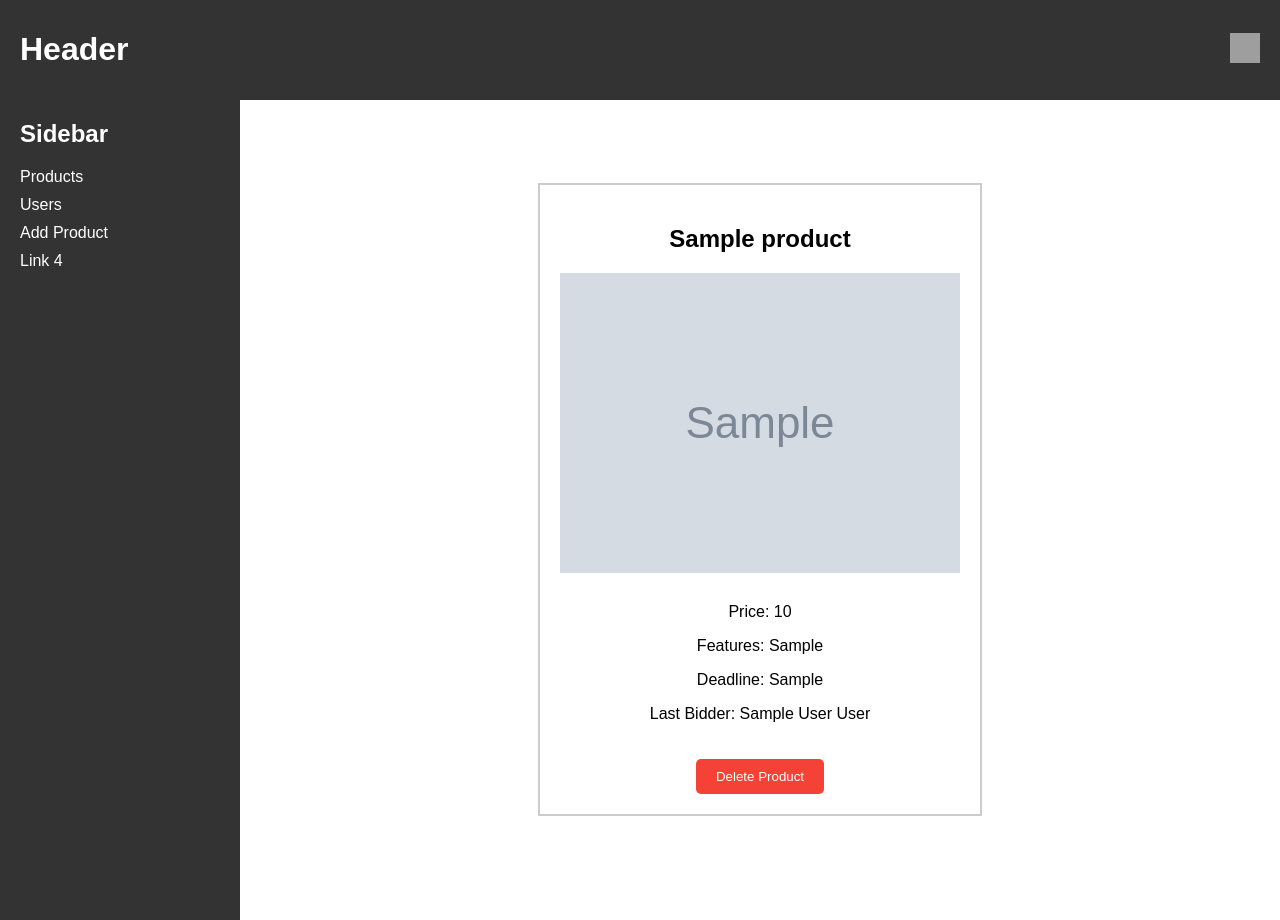
After one commit to Busraa8/Online-Auction-Website, a PHP site: page /Producer/product_details_producer.php?product_id=1 in a window 1280 px wide. The commit adds this page. Run offline with PHP 8.4, Linux system fonts and the light colour scheme; tables that the repository leaves empty or names only in its code hold one stand-in row (values such as "Sample post"); grey boxes marked "Sample" are stand-in pictures; grey boxes are pictures that could not be loaded.

Commit message:
product_details_producer.php

```diff
--- /dev/null
+++ b/Producer/product_details_producer.php
@@ -0,0 +1,102 @@
+<!DOCTYPE html>
+<html lang="en">
+<head>
+    <meta charset="UTF-8">
+    <meta name="viewport" content="width=device-width, initial-scale=1.0">
+    <title>Header and Sidebar</title>
+    <link rel="stylesheet" href="style.css">
+    <style>
+        .container {
+            display: flex;
+            justify-content: center;
+            align-items: center;
+            height: 100vh;
+        }
+        .product-details {
+            border: 2px solid #ccc;
+            padding: 20px;
+            text-align: center;
+        }
+        .product-details img {
+            max-width: 100%;
+            height: auto;
+            margin-bottom: 10px;
+        }
+        .delete-button {
+            background-color: #f44336;
+            color: white;
+            padding: 10px 20px;
+            border: none;
+            border-radius: 5px;
+            cursor: pointer;
+            margin-top: 20px;
+        }
+    </style>
+</head>
+<body>
+    <header>
+        <h1>Header</h1>
+        <div class="user-icon">
+            <img src="https://cdn-icons-png.freepik.com/512/1144/1144760.png" alt="User Icon">
+        </div>
+    </header>
+    <div class="container">
+        <aside>
+            <h2>Sidebar</h2>
+            <ul>
+                <li><a href="producer_products.php">Products</a></li>
+                <li><a href="users.php">Users</a></li>
+                <li><a href="add_product.php">Add Product</a></li>
+                <li><a href="#">Link 4</a></li>
+            </ul>
+        </aside>
+        <main>
+            <div class="container">
+                <div class="product-details">
+                    <?php
+                    include 'connection.php';
+
+                    $product_id = $_GET['product_id'];
+
+                    $sql = "SELECT products.*, user_table.name, user_table.surname
+                            FROM products
+                            LEFT JOIN user_table ON products.userID = user_table.id
+                            WHERE product_id = $product_id";
+                    $result = $conn->query($sql);
+
+                    if ($result->num_rows > 0) {
+                        // Veritabanından gelen her bir satır için ürün bilgileri
+                        while($row = $result->fetch_assoc()) {
+                            echo "<h2>" . $row["product_name"] . "</h2>";
+                            // Resmin yolu
+                            $image_path = "../Consumer/img/images/" . $row["image"];
+                            echo "<img src='" . $image_path . "' alt='Product Image'>";
+                            echo "<p>Price: " . $row["price"] . "</p>";
+                            echo "<p>Features: " . $row["product_features"] . "</p>";
+                            echo "<p>Deadline: " . $row["deadline"] . "</p>";
+
+                            // Son teklifi veren kullanıcının adı ve soyadı
+                            if (!empty($row["name"]) && !empty($row["surname"])) {
+                                echo "<p>Last Bidder: " . $row["name"] . " " . $row["surname"] . "</p>";
+                            } else {
+                                echo "<p>Last Bidder: No Bids</p>";
+                            }
+
+                            // Ürünü silme butonu
+                            echo "<form action='delete_product.php' method='POST'>";
+                            echo "<input type='hidden' name='product_id' value='" . $product_id . "'>";
+                            echo "<input type='submit' class='delete-button' name='delete_product' value='Delete Product'>";
+                            echo "</form>";
+                        }
+                    } else {
+                        echo "Product not found.";
+                    }
+
+                    $conn->close();
+                    ?>
+                </div>
+            </div>
+        </main>
+    </div>
+</body>
+</html>
```
Also changed, not shown: Consumer/aaa.php (deleted, +0 -96 lines), Producer/delete_product.php (added, +21 -0 lines), Producer/producer_products.php (+16 -3 lines).
